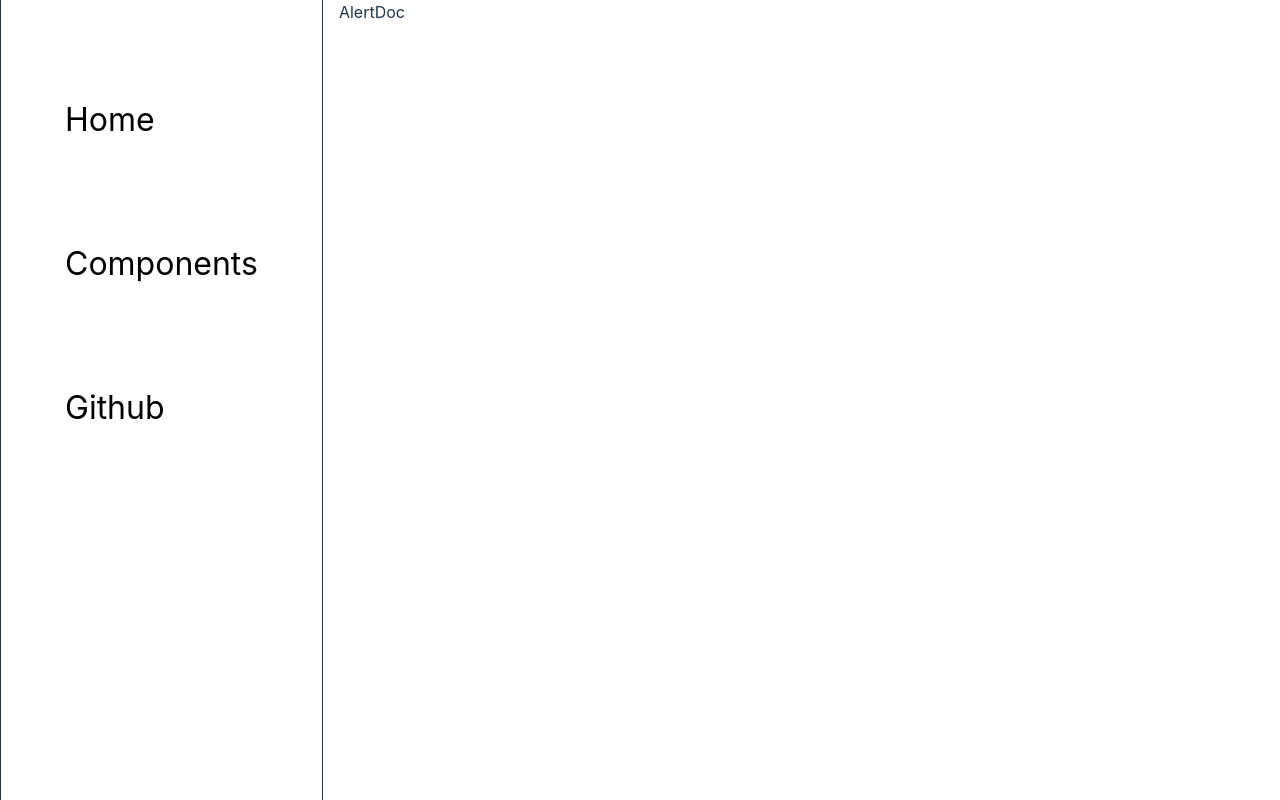
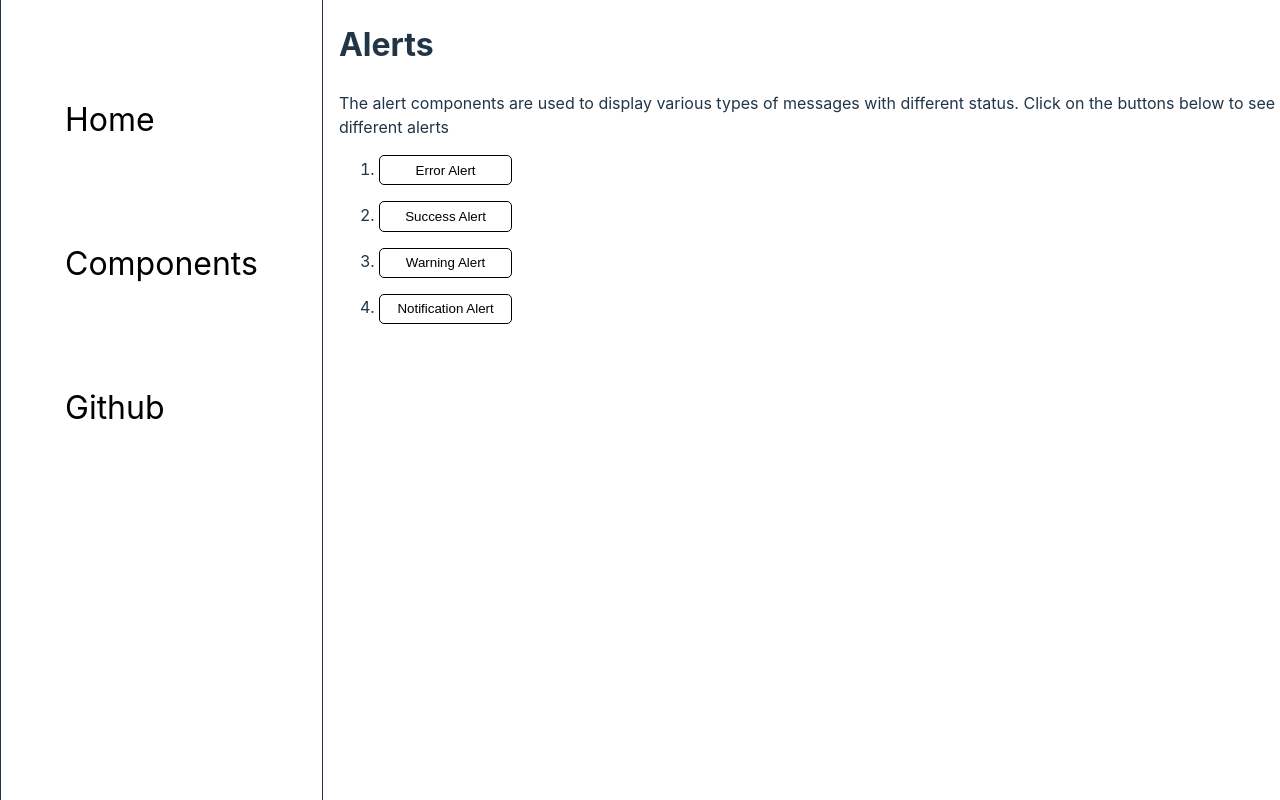
Before and after one commit to WadadParker/neog-component-library, a React (Vite) app: page /components/alerts in a window 1280 px wide. Built offline with nearby package versions, Linux system fonts and the light colour scheme.

Commit message:
feat: component examples

```diff
--- a/package.json
+++ b/package.json
@@ -15,6 +15,7 @@
     "@fortawesome/free-solid-svg-icons": "^6.4.2",
     "@fortawesome/react-fontawesome": "^0.2.0",
     "react": "^18.2.0",
+    "react-code-blocks": "^0.1.4",
     "react-dom": "^18.2.0",
     "react-router-dom": "^6.15.0"
   },
--- a/src/components/Alert/alert.module.css
+++ b/src/components/Alert/alert.module.css
@@ -6,6 +6,7 @@
     border-radius: 5px;
     position: fixed;
     top: 0;
+    right: 40vw;
     transition: transform 0.5s ease-in-out;
     transform: translateY(-100px); /* Set initial position off-screen */
   }
--- a/src/documentation/AlertDoc.jsx
+++ b/src/documentation/AlertDoc.jsx
@@ -1,7 +1,51 @@
-import React from 'react'
+import styles from "./document.module.css";
+
+import React, { useEffect, useState } from 'react'
+import { Alert } from '../components'
 
 export const AlertDoc = () => {
+  const [showAlerts,setShowAlert]=useState({error:false,success:false,warning:false,notification:false})
+
+  const clickHandler =(alert)=>
+  {
+    setShowAlert(prev=>({...prev,[alert]:true}))
+  }
+
+  useEffect(()=>{
+    const timer = setTimeout(()=>{
+      setShowAlert({error:false,success:false,warning:false,notification:false})
+    },3000)
+    return ()=>{
+      clearTimeout(timer);
+    }
+  },[showAlerts])
   return (
-    <div>AlertDoc</div>
+    <div>
+      <h1>Alerts</h1>
+      <p>The alert components are used to display various types of messages with different status. Click on the buttons below to
+        see different alerts
+      </p>
+      <ol>
+        <li className={styles[`alert-buttons-list`]}>
+          <button className={styles[`error-alert-button`]} onClick={()=>clickHandler("error")}>Error Alert</button>
+          {showAlerts.error && <Alert status="error" message="Invalid Credentials" />}
+      </li>
+
+        <li className={styles[`alert-buttons-list`]}>
+          <button className={styles[`success-alert-button`]} onClick={()=>clickHandler("success")}>Success Alert</button>
+          {showAlerts.success && <Alert status="success" message="Logged in Successfully" />}
+      </li>
+
+        <li className={styles[`alert-buttons-list`]}>
+          <button className={styles[`warning-alert-button`]} onClick={()=>clickHandler("warning")}>Warning Alert</button>
+          {showAlerts.warning && <Alert status="warning" message="Passwords do not match" />}
+      </li>
+
+        <li className={styles[`alert-buttons-list`]}>
+          <button className={styles[`notification-alert-button`]} onClick={()=>clickHandler("notification")}>Notification Alert</button>
+          {showAlerts.notification && <Alert status="notify" message="You have a new follower" />}
+      </li>
+      </ol>
+    </div>
   )
 }
--- a/src/documentation/AvatarDoc.jsx
+++ b/src/documentation/AvatarDoc.jsx
@@ -1,7 +1,15 @@
 import React from 'react'
+import { Avatar } from '../components'
 
 export const AvatarDoc = () => {
+  const imageLink="https://storage.ko-fi.com/cdn/useruploads/display/8a8b9790-7303-4aee-881a-23ab131fa400_gear5daycopy.png";
   return (
-    <div>AvatarDoc</div>
+    <div>
+      <h1>Avatar Component</h1>
+      <p>The Avatar Component displays an image representing a user or entity</p>
+      <Avatar size="xxs" name="joyboy" src={imageLink}/>
+      <Avatar size="sm" name="joyboy" src={imageLink}/>
+      <Avatar size="lg" name="joyboy" src={imageLink}/>
+    </div>
   )
 }
--- a/src/documentation/BadgeDoc.jsx
+++ b/src/documentation/BadgeDoc.jsx
@@ -1,7 +1,33 @@
+import styles from "./document.module.css";
 import React from 'react'
 
+import { FontAwesomeIcon } from "@fortawesome/react-fontawesome";
+import { faCartShopping } from "@fortawesome/free-solid-svg-icons";
+import { faHeart } from "@fortawesome/free-solid-svg-icons";
+
+import { Avatar, Badge } from '../components'
+
 export const BadgeDoc = () => {
+
+  const imageLink="https://storage.ko-fi.com/cdn/useruploads/display/8a8b9790-7303-4aee-881a-23ab131fa400_gear5daycopy.png";
   return (
-    <div>BadgeDoc</div>
+    <div>
+      <h1>Badge Component</h1>
+      <p>The badge component takes in another component such as icon or avatar and returns a component to highlight notification or status</p>
+      <h2>Notification Badges</h2>
+      <p>Send an icon{"(svg)"} along with the quantity to see the badge on top of the icon</p>
+      <Badge icon={<FontAwesomeIcon icon={faCartShopping} />} quantity={1} />
+      <span className={styles.badge}>{" "}</span>
+      <Badge  icon={<FontAwesomeIcon icon={faHeart} />} quantity={6} />
+      <br />
+      <h2>Avatar Badges</h2>
+      <p>Send your avatar along with the status to get a visual depiction of user status</p>
+      <section className={styles[`avatar-container`]}>
+      <Badge avatar={<Avatar size="lg" name="joyboy" src={imageLink}/>} status="online" />
+      <Badge avatar={<Avatar size="lg" name="joyboy" src={imageLink}/>} status="offline" />
+      <Badge avatar={<Avatar size="lg" name="joyboy" src={imageLink}/>} status="busy" />
+      <Badge avatar={<Avatar size="lg" name="joyboy" src={imageLink}/>} status="away" />
+      </section>
+    </div>
   )
 }
--- a/src/documentation/ButtonDoc.jsx
+++ b/src/documentation/ButtonDoc.jsx
@@ -1,7 +1,35 @@
+import styles from "./document.module.css";
 import React from 'react'
+
+import { Button,IconButton,FloatingButton } from "../components";
 
 export const ButtonDoc = () => {
   return (
-    <div>ButtonDoc</div>
+    <div>
+      <h1>Button Components</h1>
+      <p>Button Components provide various styles for different actions</p>
+      <section className={styles[`button-container`]}>
+        <Button type="primary" text="Solid button"/>
+        <Button type="link" text="Solid button" link="https://google.com"/>
+      </section>
+
+      <br />
+      <h1>IconButton Component</h1>
+      <p>IconButton components combine icons with text for actions</p>
+      <section className={styles[`button-container`]}>
+      <IconButton type="search" />
+      <IconButton type="delete" />
+      <IconButton type="add" />
+      <IconButton type="edit" />
+      </section>
+      <br />
+
+      <h1>Floating Action Button Component</h1>
+      <p>Floating Action Button Component provide quick actions for user interaction</p>
+      <section className={styles[`button-container`]}>
+      <FloatingButton type="logout"/>
+      <FloatingButton />
+      </section>
+    </div>
   )
 }
--- a/src/documentation/HeadingDoc.jsx
+++ b/src/documentation/HeadingDoc.jsx
@@ -1,3 +1,4 @@
+import styles from "./document.module.css";
 import React from 'react'
 
 export const HeadingDoc = () => {
--- /dev/null
+++ b/src/documentation/document.module.css
@@ -0,0 +1,49 @@
+/* Alert doc style */
+.alert-buttons-list {
+    margin: 1em 0;
+}
+.alert-buttons-list button {
+    padding: 0.5em 1em;
+    background-color: white;
+    border: 1px solid;
+    border-radius: 5px;
+    width: 10em;
+}
+.error-alert-button:hover {
+    color: #dc2626;
+    border-color: #dc2626;
+    cursor: pointer;
+}
+
+.success-alert-button:hover {
+    color: #22c55e;
+    border-color: #22c55e;
+    cursor: pointer;
+}
+.warning-alert-button:hover {
+    color: #ca8a04;
+    border-color: #ca8a04;
+    cursor: pointer;
+}
+.notification-alert-button:hover {
+    color: #22d3ee;
+    border-color: #22d3ee;
+    cursor: pointer;
+}
+
+/* Badge styles */
+.badge {
+    padding-left: 10px;
+}
+.avatar-container {
+    width: 500px;
+    display: flex;
+    justify-content: space-evenly;
+}
+
+/* Button styles */
+.button-container {
+    width: 300px;
+    display: flex;
+    justify-content: space-evenly;
+}
--- a/src/pages/library/Components.jsx
+++ b/src/pages/library/Components.jsx
@@ -10,8 +10,8 @@ const ComponentCard=({name})=>
 {
     const navigate=useNavigate();
     return (
-        <li className={styles[`component-card`]}>
-            <h2 className={styles.heading} onClick={()=>navigate(`/components/${name}`)}>{name}</h2>
+        <li className={styles[`component-card`]} onClick={()=>navigate(`/components/${name}`)}>
+            <h2 className={styles.heading} >{name}</h2>
         </li>
     )
 }
```
Also changed, not shown: src/documentation/codeBlocks/CodeBlock.jsx (added), 1 other file (tests, documents, lock files or other folders).
